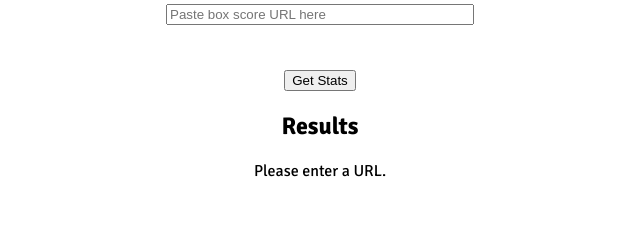
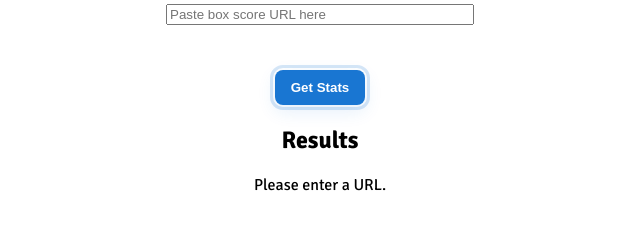
Before and after one commit to tannerk11/Advanced-Stat-Machine, a plain HTML site: page public/index.html in a window 1280 px wide. Both pictures are taken after a click on the button "Get Stats". Shown: the part 131-360 px from the top of the page, without its empty margins (320-960 px from the left). Drawn offline with Linux system fonts and the light colour scheme.

Commit message:
style(frontend): make Get Stats button blue with hover/focus

```diff
--- a/public/styles.css
+++ b/public/styles.css
@@ -17,8 +17,36 @@ input {
   margin-right: auto;
 }
 
+/* Primary action button */
+#fetchBtn {
+  background-color: #1976d2; /* pleasant blue */
+  color: #ffffff;
+  border: none;
+  padding: 10px 16px;
+  border-radius: 8px;
+  font-weight: 600;
+  cursor: pointer;
+  transition: background-color 140ms ease, transform 80ms ease, box-shadow 140ms ease;
+  box-shadow: 0 6px 18px rgba(25,118,210,0.12);
+}
+
+#fetchBtn:hover {
+  background-color: #155fa0;
+  transform: translateY(-1px);
+}
+
+#fetchBtn:active {
+  transform: translateY(0);
+}
+
+#fetchBtn:focus {
+  outline: 3px solid rgba(25,118,210,0.18);
+  outline-offset: 2px;
+}
+
 .stats-table-wrapper {
   max-width: 900px;
+  width: 500px;
   margin: 20px auto 0 auto;
   background: rgba(255, 255, 255, 0.03);
   padding: 20px;
```
